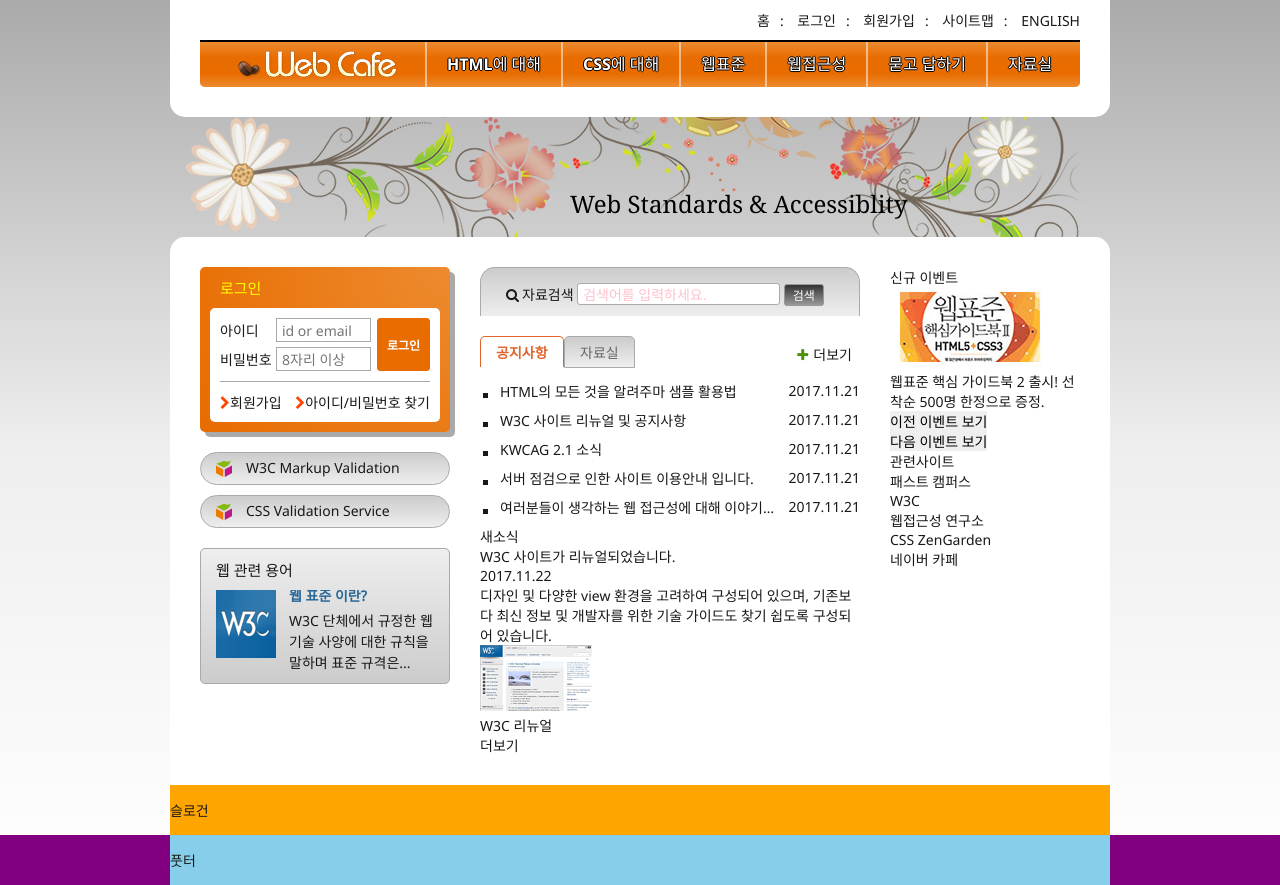
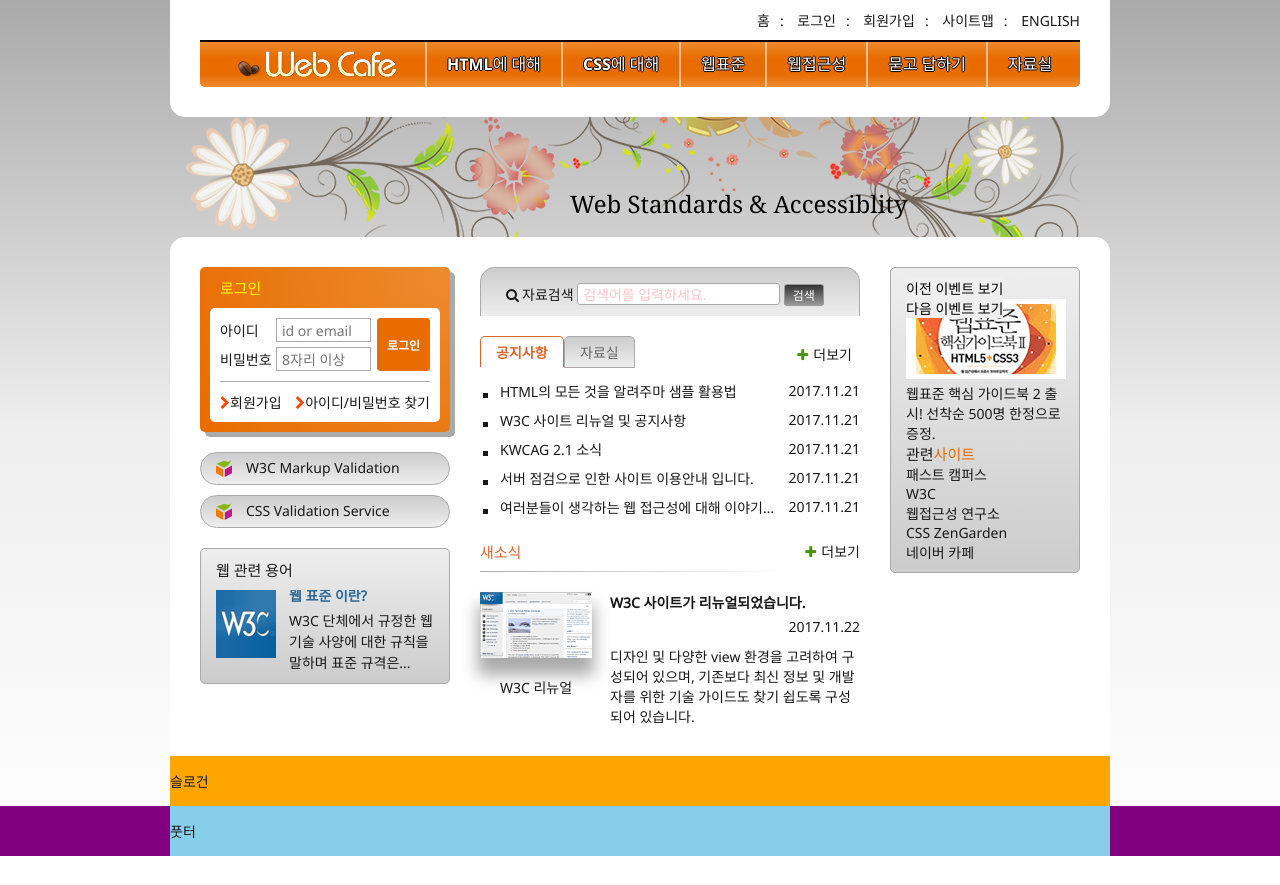
Before and after one commit to stared329/www, a plain HTML site: page index.html in a window 1280 px wide. After the commit the page ends 856 px from the top, so only its background shows below. Drawn offline with nearby package versions, Linux system fonts and the light colour scheme; a script that the page names is missing.

```diff
--- a/css/style.css
+++ b/css/style.css
@@ -460,7 +460,7 @@
 .term-list-brief {
   margin-top: 5px;
   line-height: 1.5;
-  word-break: all;
+  word-break: break-all;
 }
 
 /* 검색 폼 */
@@ -562,12 +562,6 @@
 
 /* 공지사항 및 자료실 */
 
-.notice {
-  /* background: pink; */
-}
-.pds {
-  /* background: lime; */
-}
 .notice-list, .pds-list, .notice-more, .pds-more {
   display: none;
 }
@@ -608,7 +602,7 @@
   right: 0;
   padding: 8px;
 }
-.notice-more::before, .pds-more::before {
+.notice-more::before, .pds-more::before, .news-more::before {
   content: "\e802";
   font-family: "fontello";
   color: hsla(90, 90%, 30%, 1);
@@ -631,6 +625,201 @@
 .notice-list time, .pds-list time {
   float: right;
 }
+
+/* ARIA 스타일 */
+
+.aria-board {
+  margin-top: 20px;
+  position: relative;
+}
+.unvisual {
+  display: none;
+}
+.tab-list li {
+  float: left;
+}
+.tab-list li {
+  display: block;
+  background: #ccc linear-gradient(to bottom, #ccc, #eee);
+  color: #666;
+  border-bottom: 0;
+  padding: 5px 15px;
+  border: 1px solid #aaa;
+  border-radius: 5px 5px 0 0;
+  position: relative;
+  cursor: pointer;
+}
+li[aria-selected="true"] {
+  background: white;
+  color: #e0652c;
+  border: 1px solid #e0652c;
+  border-bottom: 0;
+  border-radius: 5px 5px 0 0;
+  font-weight: bold;
+}
+
+/* position: absolute;
+  top: 0;
+  color: #666;
+  padding: 5px 15px;
+  border: 1px solid #aaa;
+  border-radius: 5px 5px 0 0;
+  background: #ccc linear-gradient(to bottom, #ccc, #eee);
+  cursor: pointer; */
+
+
+/* 뉴스 영역 */
+
+.news {
+  margin-top: 20px;
+  position: relative;
+}
+.news::before {
+  content: "";
+  position: absolute;
+  top: 30px;
+  left: 0;
+  width: 80%;
+  height: 1px;
+  background: #aaa linear-gradient(to right, #aaa, #fff);
+}
+.news-heading {
+  color: #e0652c;
+  font-family: "Noto Sans Bold", sans-serif;
+  font-size: 1.5rem;
+}
+.news-heading+a:hover, .news-heading+a:focus {
+  color: inherit;
+}
+.news-heading+a {
+  display: block;
+}
+.news-item {
+  margin-top: 30px;
+  padding-left: 130px;
+  position: relative;
+}
+.news-item figure {
+  position: absolute;
+  top: 0;
+  left: 0;
+  min-height: 115px;
+  text-align: center;
+}
+.news-item img {
+  margin-bottom: 15px;
+  box-shadow: 0 15px 15px 2px #aaa;
+}
+.news-item-heading {
+  font-weight: 700;
+}
+.news-item time {
+  display: block;
+  margin: 5px 0 10px;
+  text-align: right;
+}
+.news-more {
+  position: absolute;
+  top: -8px;
+  right: -8px;
+  padding: 8px;
+}
+
+/* grid 사용 */
+
+
+/* .news-item {
+  background: chocolate;
+  margin-top: 30px;
+  display: grid;
+  grid-template: 20px 20px 1fr / 130px 1fr;
+  grid-template-areas: "thumbnail  headline" "thumbnail  time" "thumbnail  brief";
+}
+.news-item>h3 {
+  background: lime;
+  //grid-area: 1 / 2;
+  grid-area: headline;
+}
+.news-item>time {
+  background: purple;
+  // grid-area: 2 / 2;
+  grid-area: time;
+}
+.news-item>p {
+  background: pink;
+  // grid-area: 3 / 2;
+  grid-area: brief;
+}
+.news-item>figure {
+  background: yellow;
+  //grid-row: 1 / span 3;
+  //grid-column: 1 / 1;
+  //grid-area: 1 / 1 / 4 / 2;
+  grid-area: thumbnail;
+}*/
+
+
+/* 내 실습 코드
+.news {
+  margin-top: 20px;
+  position: relative;
+}
+.news-heading {
+  color: #e0652c;
+  font-family: "Noto Sans Bold", sans-serif;
+  font-size: 1.5rem;
+}
+.news-heading::after {
+  content: "";
+  display: block;
+  height: 1px;
+  background: #666 linear-gradient(to right, #666 0%, #ccc 50%, #fff 70%);
+  margin: 10px 0;
+}
+.news-item {
+  position: relative;
+}
+.news-item:nth-child(-n+2) {
+  padding-left: 130px;
+}
+.news-item-heading {
+  font-weight: bold;
+  padding-bottom: 5px;
+}
+figure {
+  position: absolute;
+  top: 10px;
+  left: 0px;
+}
+figure img {
+  box-shadow: 3px 5px 20px 5px #666;
+  margin-bottom: 10px;
+}
+figcaption {
+  text-align: center;
+} */
+
+.event-related {
+  background: #ccc linear-gradient(to top, #ccc, #eee);
+  border: 1px solid #aaa;
+  border-radius: 5px;
+  padding: 10px 15px;
+}
+.event {
+  position: relative;
+}
+.event-heading, .related-heading {
+  font-size: 1.5rem;
+  font-family: "Noto Sans Bold", sans-serif;
+}
+.event-heading>span, .related-heading>span {
+  color: #e86c00;
+}
+.btn-event {
+  position: absolute;
+  top: 0;
+  right: 0;
+}
 .slogan {
   background-color: orange;
   padding: 15px 0;
```
